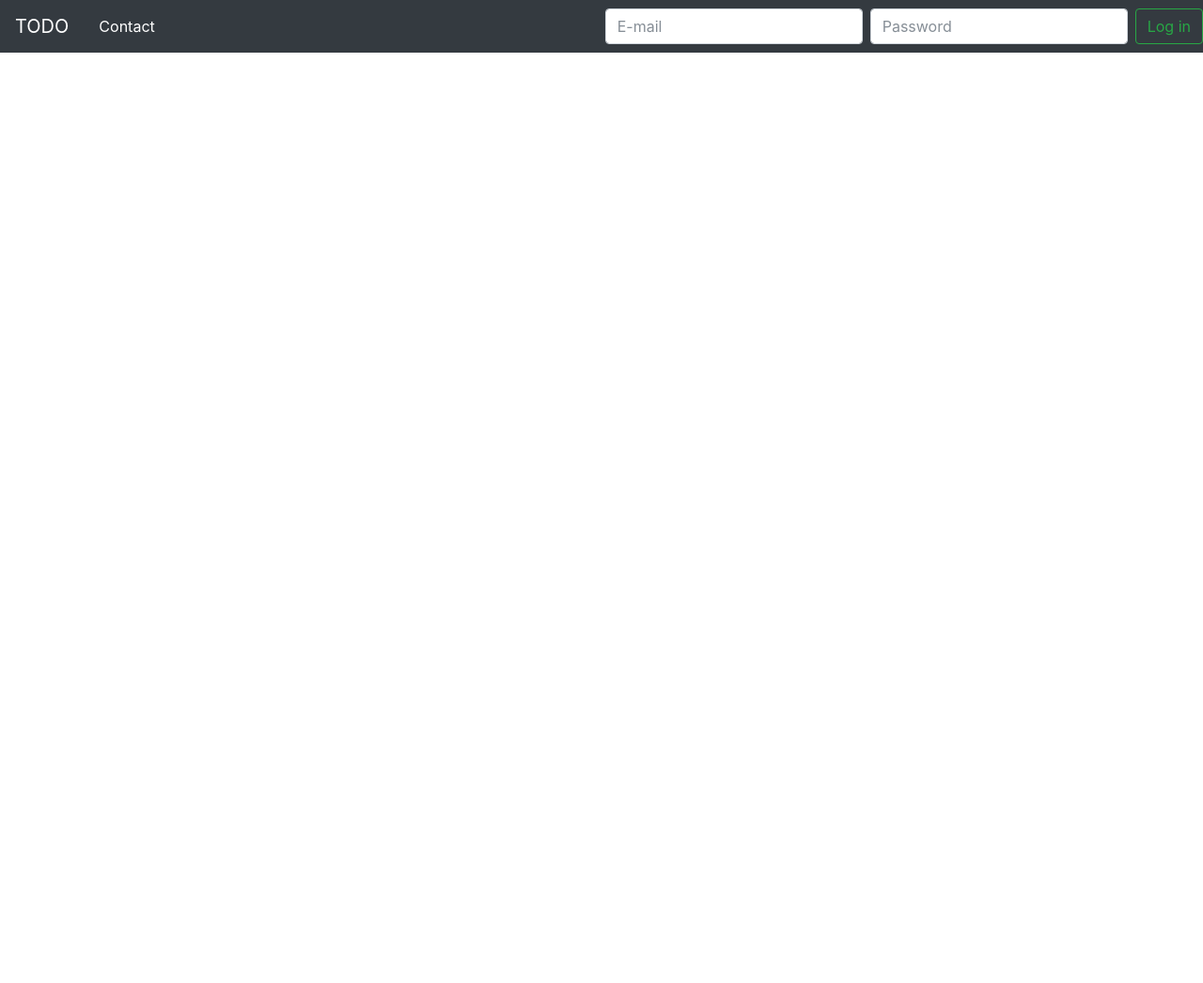
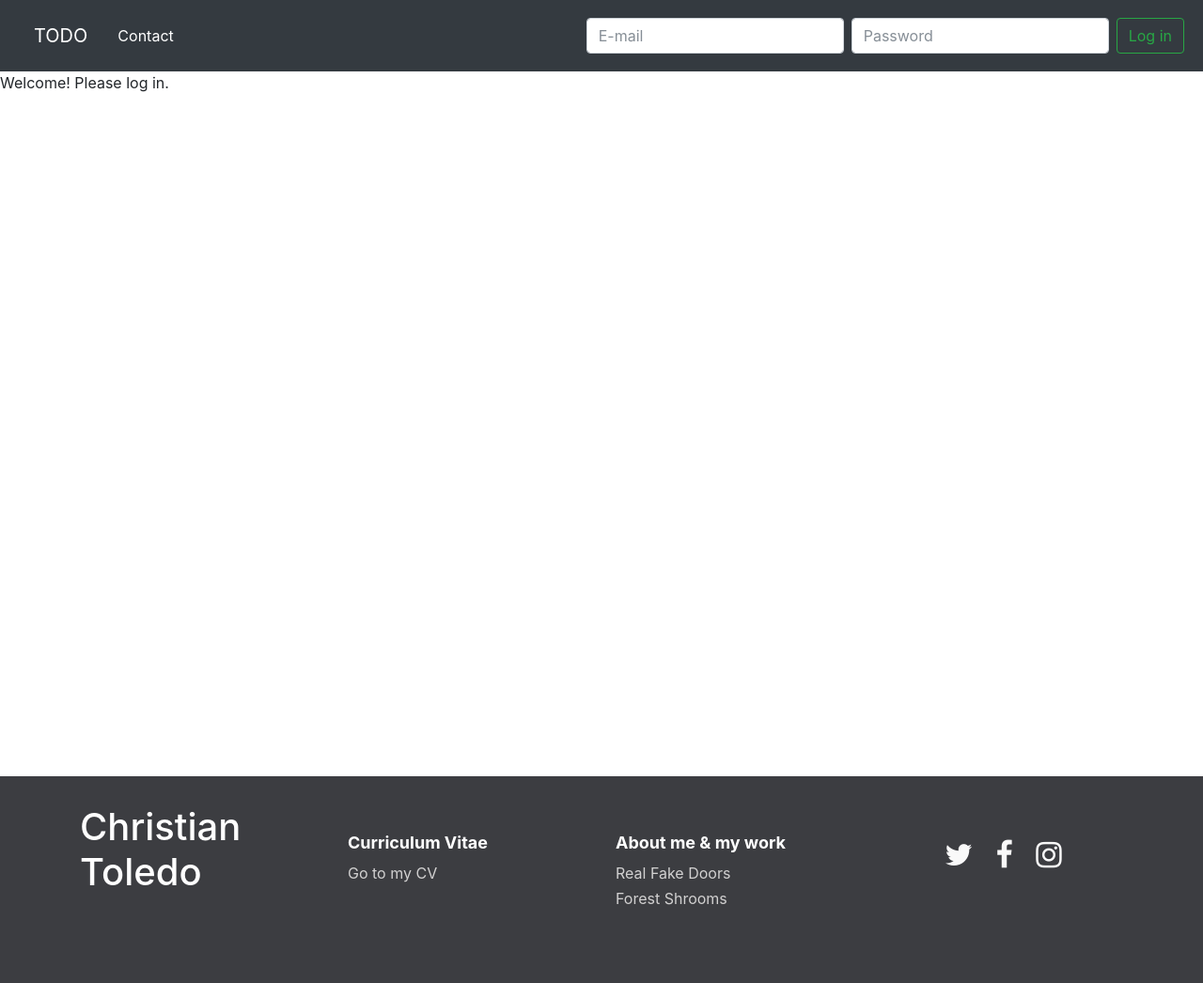
Before and after one commit to neowara/Js_Storage_Todo, a plain HTML site: page index.html in a window 1280 px wide. Shown: the whole page at 94% size. Before the commit the page ends 800 px from the top, so only its background shows below. Drawn offline with nearby package versions, Linux system fonts and the light colour scheme.

Commit message:
add footer and style it

```diff
--- a/index.html
+++ b/index.html
@@ -27,8 +27,50 @@
                     <button class="btn btn-outline-success my-2 my-sm-0" type="submit">Log in</button>
                   </form>
     </header>
+    <!-- NavBar -->
 
-    <!-- NavBar -->
+    <div id="main"> Welcome! Please log in.</div>
+
+
+
+
+
+
+
+    <!-- Footer -->
+    <footer id="myFooter">
+            <div class="container">
+                <div class="row">
+                    <div class="col-sm-3">
+                        <h1 class="logo"> Christian Toledo</h1>
+                    </div>
+                    <div class="col-sm-3">
+                        <h5>Curriculum Vitae</h5>
+                        <ul>
+                            <li><a href="http://christiantoledo.wieg17.se/CV/">Go to my CV</a></li>
+                        </ul>
+                    </div>
+
+
+                    <div class="col-sm-3">
+                        <h5>About me & my work</h5>
+                        <ul>
+                            <li><a href="http://christiantoledo.wieg17.se/Real_Fake_Doors/index.html">Real Fake Doors</a></li>
+                            <li><a href="http://christiantoledo.wieg17.se/Forest_Shrooms/index.html">Forest Shrooms</a></li>
+                        </ul>
+                    </div>
+
+                    <div class="col-sm-3">
+                        <div class="social-networks">
+                            <a href="#" class="twitter"><i class="fa fa-twitter"></i></a>
+                            <a href="#" class="facebook"><i class="fa fa-facebook"></i></a>
+                            <a href="#" class="instagram"><i class="fa fa-instagram"></i></a>
+                        </div>
+                    </div>
+                </div>
+            </div>
+        </footer>
+        <!-- Footer -->
 
     <!-- Optional JavaScript -->
     <!-- jQuery first, then Popper.js, then Bootstrap JS -->
--- a/site.css
+++ b/site.css
@@ -2,4 +2,116 @@ header {
     display: flex;
     justify-content: space-between;
     background-color: #343a40;
+    padding: 10px 20px;
 }
+
+#myFooter {
+    background-color: #3c3d41;
+    color: white;
+    padding-top: 30px;
+}
+
+#myFooter .row {
+    margin-bottom: 60px;
+}
+
+#myFooter .navbar-brand {
+    margin-top: 45px;
+    height: 65px;
+}
+
+
+#myFooter ul {
+    list-style-type: none;
+    padding-left: 0;
+    line-height: 1.7;
+}
+
+#myFooter h5 {
+    font-size: 18px;
+    color: white;
+    font-weight: bold;
+    margin-top: 30px;
+}
+
+#myFooter h2 a{
+    font-size: 50px;
+    text-align: center;
+    color: #fff;
+}
+
+#myFooter a {
+    color: #d2d1d1;
+    text-decoration: none;
+}
+
+#myFooter a:hover,
+#myFooter a:focus {
+    text-decoration: none;
+    color: white;
+}
+
+#myFooter .social-networks {
+    text-align: center;
+    padding-top: 30px;
+    padding-bottom: 16px;
+}
+
+#myFooter .social-networks a {
+    font-size: 32px;
+    color: #f9f9f9;
+    padding: 10px;
+    transition: 0.2s;
+}
+
+#myFooter .social-networks a:hover {
+    text-decoration: none;
+}
+
+#myFooter .facebook:hover {
+    color: #0077e2;
+}
+
+#myFooter .google:hover {
+    color: #ef1a1a;
+}
+
+#myFooter .twitter:hover {
+    color: #00aced;
+}
+
+#main {
+    min-height: 750px;
+}
+
+#myFooter .btn {
+    color: white;
+    background-color: #d84b6b;
+    border-radius: 20px;
+    border: none;
+    width: 150px;
+    display: block;
+    margin: 0 auto;
+    margin-top: 10px;
+    line-height: 25px;
+}
+
+
+@media screen and (max-width: 767px) {
+    #myFooter {
+        text-align: center;
+    }
+}
+
+footer {
+    display: flex;
+    display: -webkit-flex;
+    flex-direction: column;
+    -webkit-flex-direction: column;
+    height: 100%;
+}
+
+#myFooter{
+    flex: 0 0 auto;
+    -webkit-flex: 0 0 auto;
+ }
```
